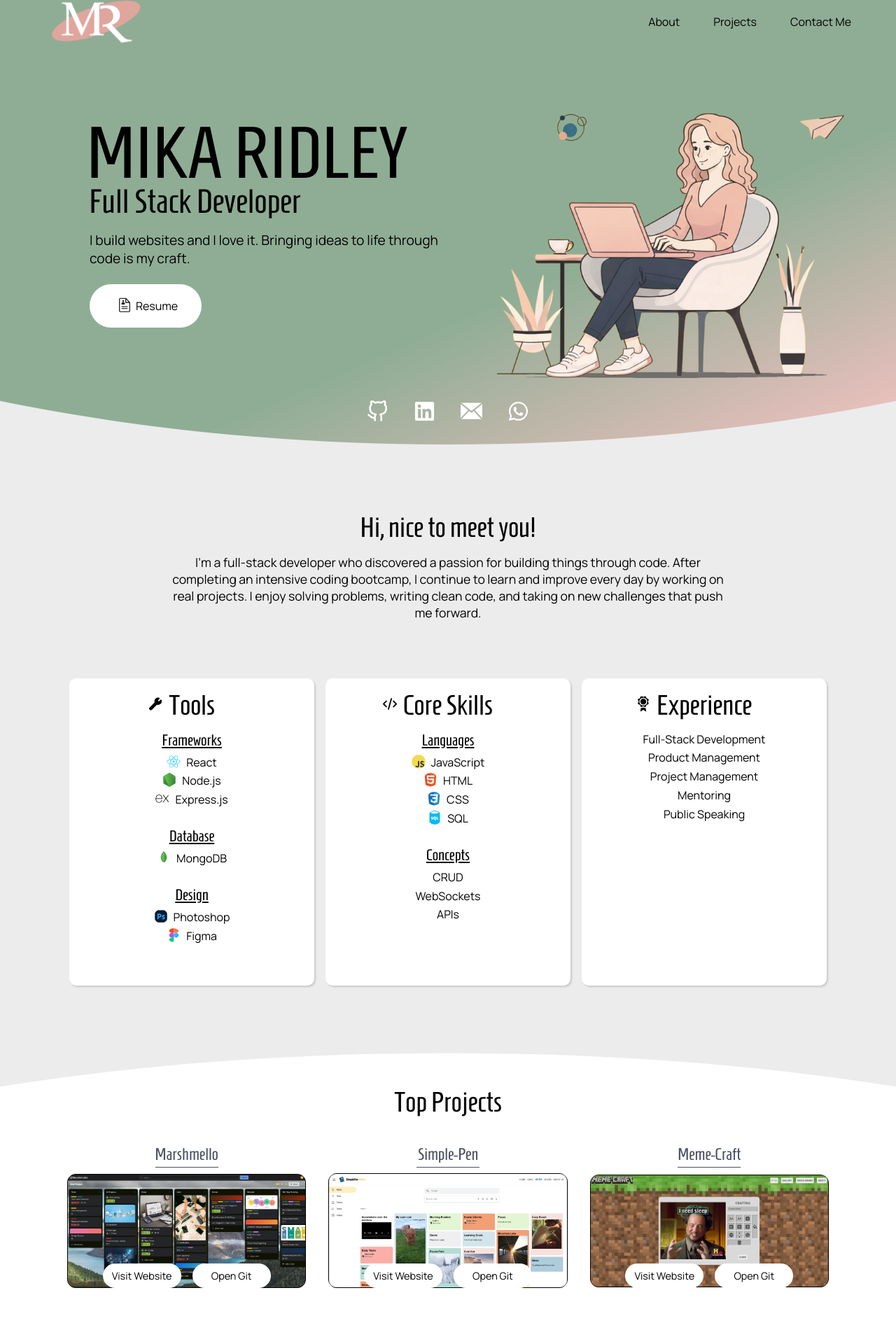
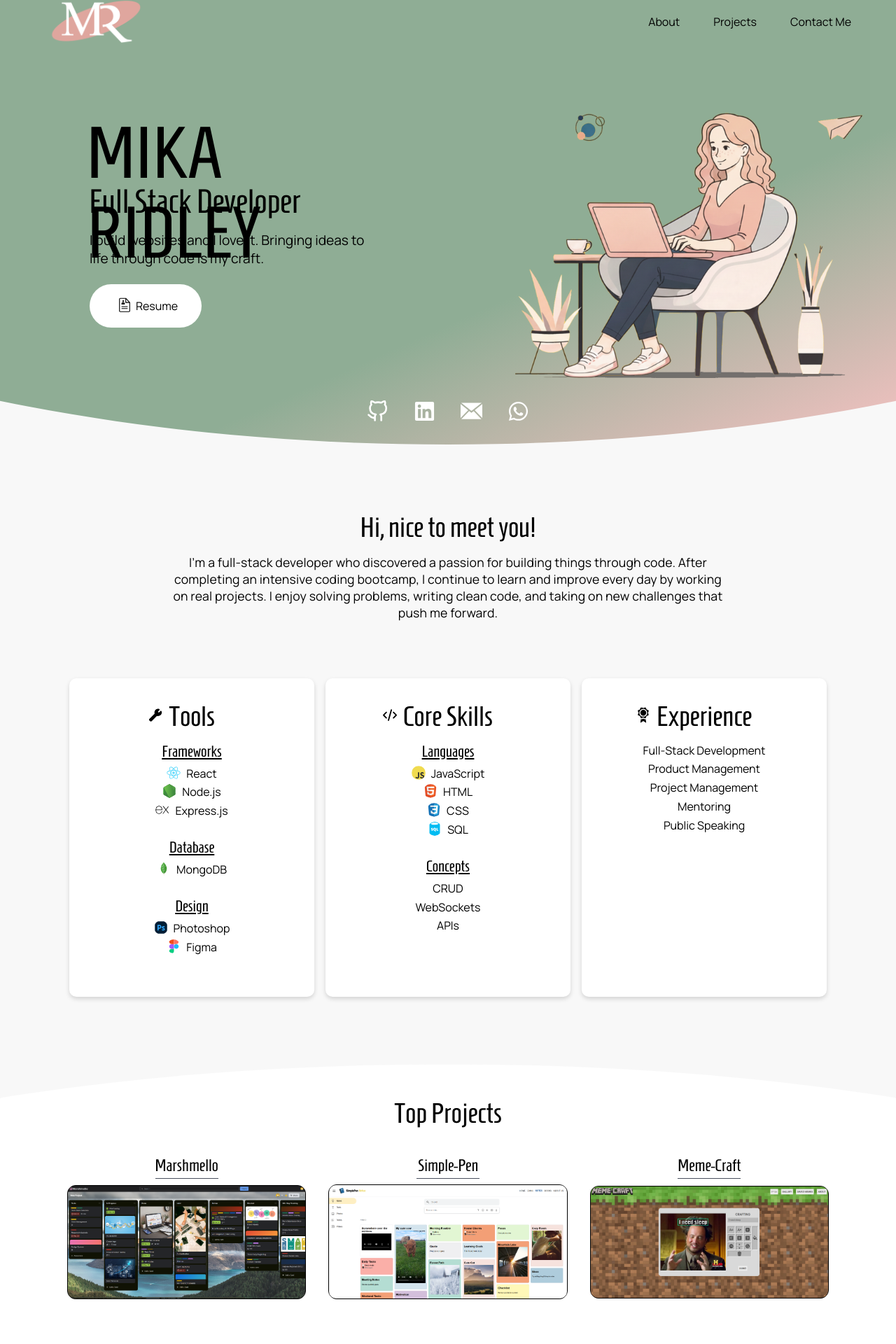
Before and after one commit to mikaridley/Portfolio, a React (Vite) app: page / in a window 1280 px wide. Shown: the part 18-1938 px from the top of the page at 70% size. Built offline with nearby package versions, Linux system fonts and the light colour scheme.

Commit message:
Fix style

```diff
--- a/src/assets/styles/cmps/ContactMe.css
+++ b/src/assets/styles/cmps/ContactMe.css
@@ -9,6 +9,7 @@
   margin-bottom: 3rem;
 
   background-color: var(--clr-bg-light);
+  box-shadow: rgba(0, 0, 0, 0.15) 0px 3px 6px;
 
   gap: 1rem;
 
@@ -27,7 +28,7 @@
     color: var(--clr-bg-black);
 
     &:hover {
-      background-color: var(--clr-bg-main);
+      background-color: var(--clr-bg-secondary);
     }
   }
 }
--- a/src/assets/styles/cmps/Introduction.css
+++ b/src/assets/styles/cmps/Introduction.css
@@ -23,6 +23,7 @@
     }
     > p {
       font-size: 1.1rem;
+      letter-spacing: 0.2px;
     }
   }
 
@@ -34,11 +35,11 @@
     max-width: 350px;
     min-width: 240px;
     border-radius: 10px;
-    padding-bottom: 2rem;
+    padding-block: 2rem;
 
     text-align: center;
     background-color: var(--clr-bg-light);
-    box-shadow: rgba(0, 0, 0, 0.15) 1.95px 1.95px 2.6px;
+    box-shadow: rgba(0, 0, 0, 0.15) 0px 3px 6px;
 
     > h2 {
       position: relative;
--- a/src/assets/styles/cmps/MainAboutMe.css
+++ b/src/assets/styles/cmps/MainAboutMe.css
@@ -4,6 +4,7 @@
   align-items: start;
   justify-items: center;
   row-gap: 2rem;
+  column-gap: 12rem;
 
   width: 100%;
   padding-block-start: 6rem;
@@ -17,6 +18,7 @@
   clip-path: ellipse(110% 100% at 50% 0%);
 
   .about-me {
+    justify-self: end;
     display: grid;
     padding-inline-start: 8rem;
 
@@ -54,10 +56,15 @@
         content: url('../../imgs/cv.svg');
         transform: scale(0.7);
       }
+
+      &:hover {
+        background-color: var(--clr-bg-secondary);
+      }
     }
   }
 
   > .avatar {
+    justify-self: start;
     width: 500px;
   }
 }
--- a/src/assets/styles/cmps/ProjectList.css
+++ b/src/assets/styles/cmps/ProjectList.css
@@ -9,6 +9,7 @@
 
   background-color: var(--clr-bg-light);
   clip-path: ellipse(100% 80% at 50% 80%);
+  box-shadow: rgba(0, 0, 0, 0.15) 0px 3px 6px;
 
   > h2 {
     grid-column: 2/5;
--- a/src/assets/styles/cmps/ProjectPreview.css
+++ b/src/assets/styles/cmps/ProjectPreview.css
@@ -9,7 +9,6 @@
     position: absolute;
     top: -14px;
     transform: translateY(-100%);
-    color: Var(--clr-bg-dark);
     text-transform: capitalize;
 
     &::after {
@@ -65,15 +64,14 @@
   .open-git,
   .visit-web {
     grid-row: 2;
-    display: grid;
-    place-items: center;
-
     height: max-content;
     font-size: 0.9rem;
     background-color: var(--clr-bg-light);
     border-radius: 100vh;
     padding: 0.5rem;
     width: 7rem;
+
+    text-align: center;
 
     &:hover {
       background-color: var(--clr-bg-accent);
--- a/src/assets/styles/setup/variables.css
+++ b/src/assets/styles/setup/variables.css
@@ -1,7 +1,7 @@
 :root {
   --clr-bg-main: #8fad95;
   --clr-bg-secondary: #f6c2c2;
-  --clr-bg-accent: #ececec;
+  --clr-bg-accent: #f8f8f8;
   --clr-bg-light: white;
   --clr-bg-black: rgb(0, 0, 0);
   --clr-bg-dark: #494f5e;
```
